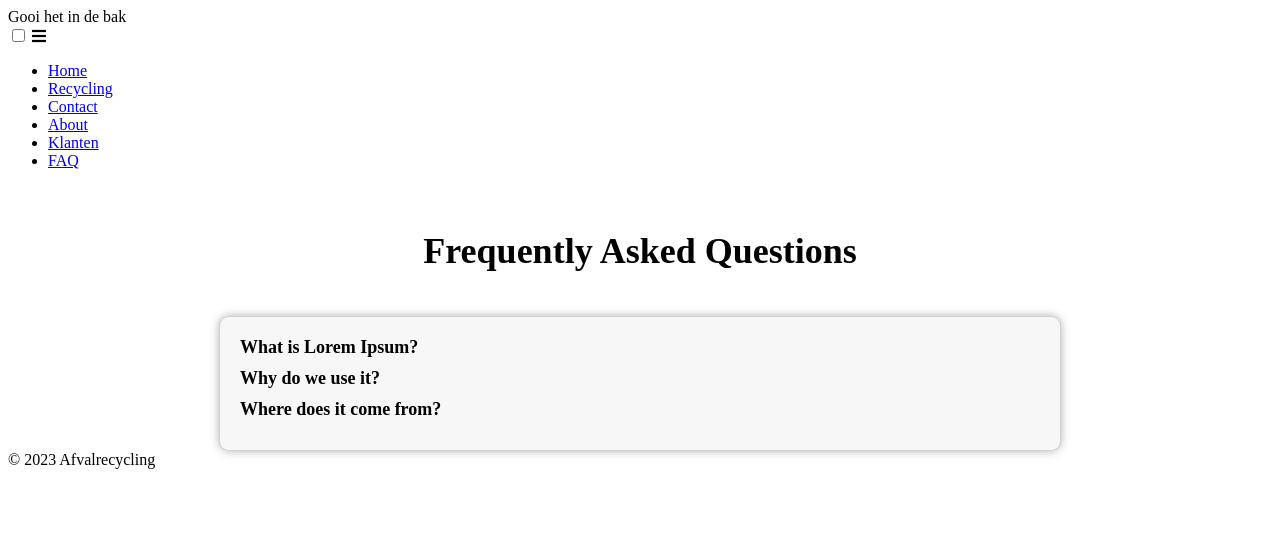
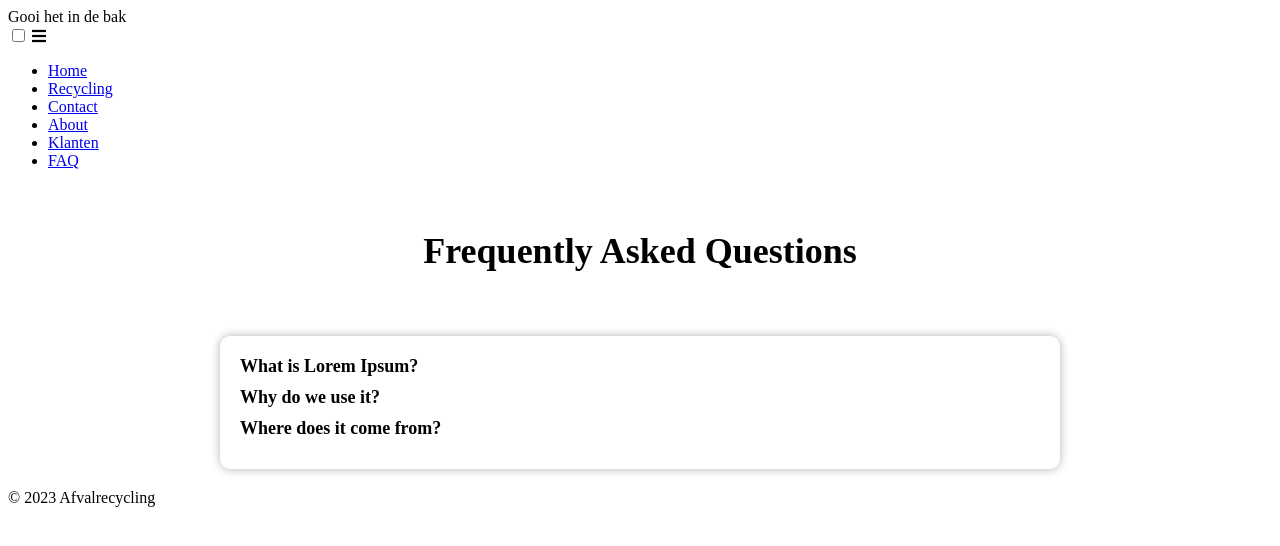
Before and after one commit to kokloler/gooi-het-in-de-bak, a PHP site: page /faq.html in a window 1280 px wide. Shown: the top 546 px of the page. Run offline with PHP 8.4, Linux system fonts and the light colour scheme; some libraries are stand-ins or nearby versions.

Commit message:
Update faq.css

```diff
--- a/faq/faq.css
+++ b/faq/faq.css
@@ -16,22 +16,27 @@ h1 {
     font-size: 18px;
     cursor: pointer;
     margin-bottom: 10px;
+    color: #000000; /* Kleur van de vraagtekst */
 }
+.question:hover {
+    color: #333;
+}
+
 .answer {
     font-size: 16px;
     display: none;
-}
-.question:hover {
-    color: rgb(52, 52, 52);
+    margin-bottom: 15px;
+    color: #333; /* Kleur van het antwoordtekst */
 }
 
 .container {
-    border: 1px solid rgb(209, 209, 209);
-    margin: 0 auto; /* Horizontaal centreren */
-    background-color: #f7f7f7;
+    max-width: 800px;
+    margin: 0 auto; /* Horizontaal centreren op de pagina */
+    background-color: #ffffff; /* Achtergrondkleur van de container */
     border-radius: 10px;
     text-align: left;
     padding: 20px;
     box-shadow: 0 0 10px rgba(0, 0, 0, 0.3); /* Schaduw toevoegen */
-    max-width: 800px; /* Optioneel: Beperk de maximale breedte van de container */
+    margin-top: 20px; /* Ruimte boven de container toevoegen */
+    margin-bottom: 20px; /* Ruimte onder de container toevoegen */
 }
```
